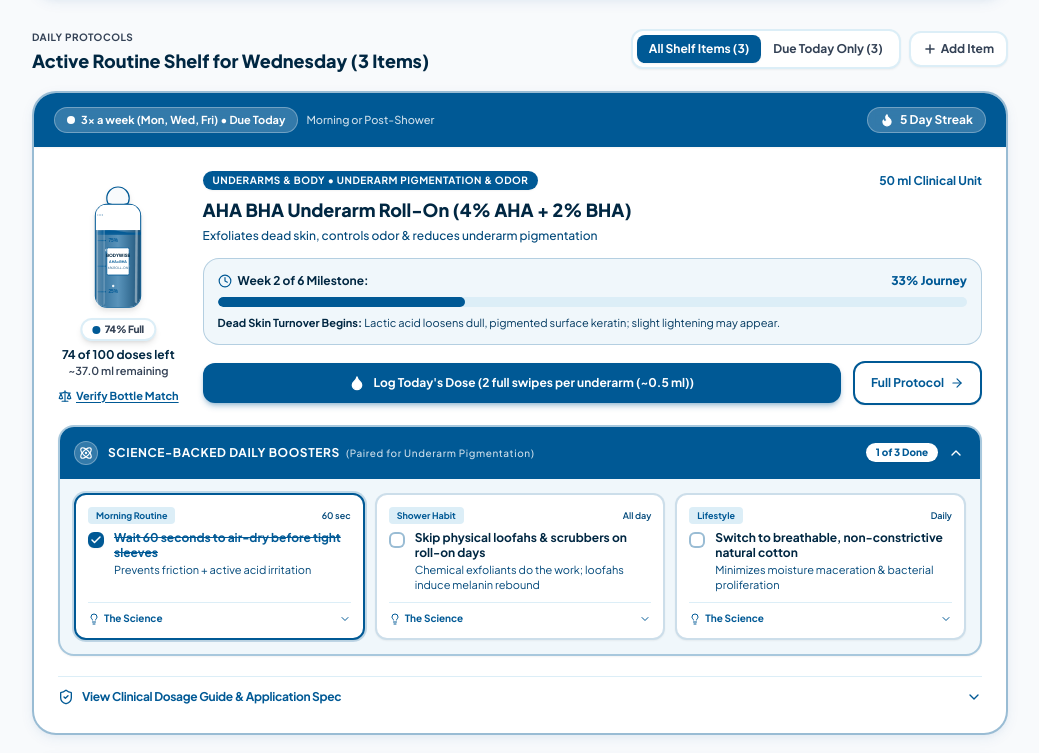
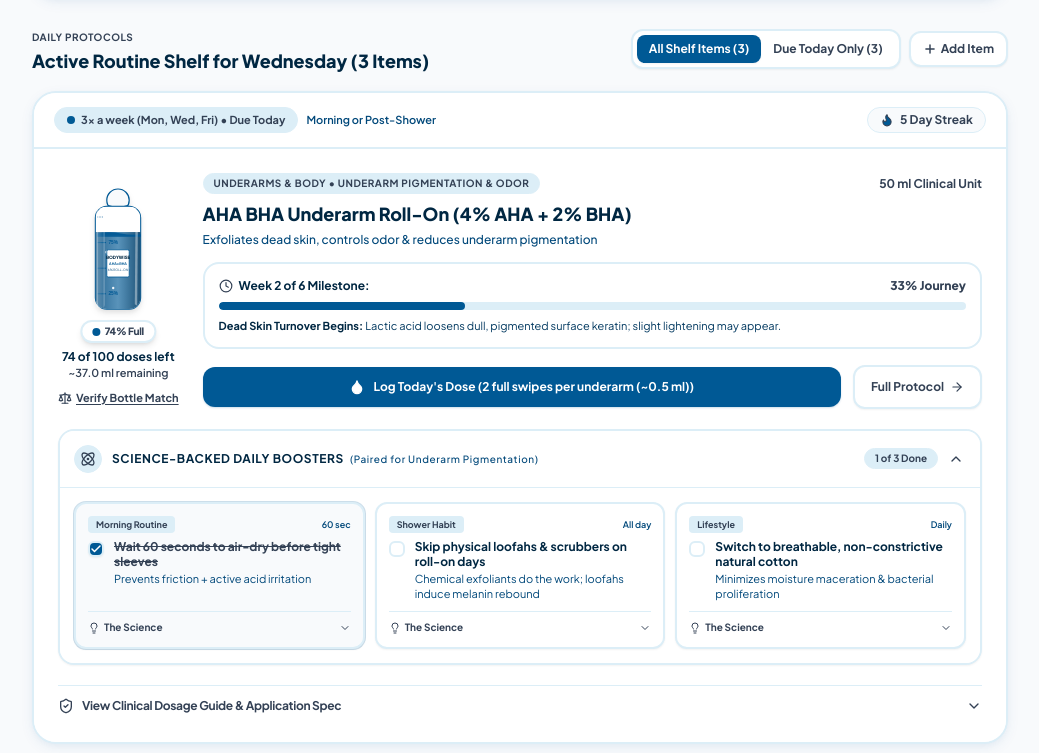
Before and after one commit to businessbyishita/BeBodywise-care-companion, a React (Vite) app: page / in a window 1280 px wide. Shown: the part 630-1383 px from the top of the page, without its empty margins (120-1159 px from the left). Built offline with nearby package versions, Linux system fonts and the light colour scheme.

Commit message:
Update ProductCard.jsx

```diff
--- a/src/components/ProductCard.jsx
+++ b/src/components/ProductCard.jsx
@@ -58,23 +58,23 @@ export default function ProductCard({
     setExpandedScienceHabitId(prev => prev === habitId ? null : habitId);
   };
 
-  // Status badge calculation for top brand strip
+  // Status badge calculation for top strip (clean white background with blue accents)
   let statusBadge = {
     text: 'Due Today',
-    bg: 'bg-white/20 text-white border-white/30',
-    dot: 'bg-white animate-pulse'
+    bg: 'bg-[#DCEEF7] text-[#334155] border-[#DCEEF7]',
+    dot: 'bg-[#005995] animate-pulse'
   };
 
   if (isLoggedToday) {
     statusBadge = {
       text: 'Completed Today ✓',
-      bg: 'bg-white text-[#005995] border-white font-extrabold',
-      dot: 'bg-[#005995]'
+      bg: 'bg-[#005995] text-white border-[#DCEEF7] font-extrabold',
+      dot: 'bg-white'
     };
   } else if (!isScheduledToday) {
     statusBadge = {
       text: 'Rest Day (Off Today)',
-      bg: 'bg-white/15 text-white border-white/30 font-bold',
+      bg: 'bg-[#F8FAFC] text-[#00487A] border-[#DCEEF7] font-bold',
       dot: 'bg-[#BDE0F1]'
     };
   }
@@ -86,36 +86,34 @@ export default function ProductCard({
   return (
     <div className={`rounded-3xl border-2 transition-all duration-300 bg-white shadow-warm hover:shadow-warm-lg overflow-hidden ${
       isLoggedToday
-        ? 'border-[#005995] ring-2 ring-[#005995]/20'
+        ? 'border-[#DCEEF7] ring-2 ring-[#005995]/20'
         : isScheduledToday
-        ? 'border-[#005995]/40 hover:border-[#005995]'
-        : 'border-dashed border-[#005995]/30 bg-[#F0F7FB]/40'
+        ? 'border-[#DCEEF7] hover:border-[#DCEEF7]'
+        : 'border-dashed border-[#DCEEF7] bg-white'
     }`}>
-      {/* Top Banner Bar in Rich Brand #005995 */}
-      <div className={`px-5 py-3.5 text-white flex flex-wrap items-center justify-between gap-2 shadow-sm ${
-        isScheduledToday ? 'bg-[#005995]' : 'bg-[#00487A]'
-      }`}>
+      {/* Top Banner Bar in Crisp White with Blue Typography & Badges */}
+      <div className="px-5 py-3.5 bg-white border-b-2 border-[#DCEEF7] flex flex-wrap items-center justify-between gap-2">
         <div className="flex items-center gap-2">
           {/* Target Frequency Badge */}
-          <span className={`inline-flex items-center gap-1.5 px-3 py-1 rounded-full text-[11px] font-bold border backdrop-blur-sm ${statusBadge.bg}`}>
+          <span className={`inline-flex items-center gap-1.5 px-3 py-1 rounded-full text-[11px] font-bold border ${statusBadge.bg}`}>
             <span className={`w-2 h-2 rounded-full ${statusBadge.dot}`} />
             {product.frequencyLabel} • {statusBadge.text}
           </span>
 
-          <span className="text-[11px] font-medium text-white/80 hidden sm:inline-block">
+          <span className="text-[11px] font-semibold text-[#00487A] hidden sm:inline-block">
             {product.timeOfDay}
           </span>
         </div>
 
-        {/* Streak Counter */}
-        <div className="flex items-center gap-1.5 px-3 py-1 rounded-full bg-white/20 text-white text-xs font-bold border border-white/30 backdrop-blur-sm">
-          <Flame className="w-3.5 h-3.5 fill-white text-white" />
+        {/* Streak Counter in White with Blue Text */}
+        <div className="flex items-center gap-1.5 px-3 py-1 rounded-full bg-[#F8FAFC] text-[#334155] text-xs font-bold border border-[#DCEEF7]">
+          <Flame className="w-3.5 h-3.5 fill-[#005995] text-[#334155]" />
           <span>{product.streakDays} Day Streak</span>
         </div>
       </div>
 
       {/* Main Card Body */}
-      <div className="p-5 sm:p-6 space-y-5">
+      <div className="p-5 sm:p-6 space-y-5 bg-white">
         {/* Upper Section: Product + Bottle + Dosage Action */}
         <div className="flex flex-col sm:flex-row items-center sm:items-start gap-6">
           {/* Interactive Bottle Level SVG */}
@@ -136,7 +134,7 @@ export default function ProductCard({
             <button
               type="button"
               onClick={() => onOpenMatchCheck(product)}
-              className="mt-2 text-[11px] font-bold text-[#005995] hover:text-[#00385F] flex items-center gap-1 underline underline-offset-2 transition-colors"
+              className="mt-2 text-[11px] font-bold text-[#334155] hover:text-[#00385F] flex items-center gap-1 underline underline-offset-2 transition-colors"
             >
               <Scale className="w-3.5 h-3.5" />
               <span>Verify Bottle Match</span>
@@ -147,10 +145,10 @@ export default function ProductCard({
           <div className="flex-1 space-y-3 w-full">
             <div>
               <div className="flex items-center justify-between">
-                <span className="text-[10px] font-bold tracking-wider uppercase px-2.5 py-0.5 rounded-full bg-[#005995] text-white shadow-sm">
+                <span className="text-[10px] font-bold tracking-wider uppercase px-2.5 py-0.5 rounded-full bg-[#DCEEF7] text-[#334155] border border-[#DCEEF7]">
                   {product.category} • {product.concern}
                 </span>
-                <span className="text-xs font-bold text-[#005995]">
+                <span className="text-xs font-bold text-[#334155]">
                   {product.totalVolumeMl} ml Clinical Unit
                 </span>
               </div>
@@ -165,40 +163,40 @@ export default function ProductCard({
 
             {/* If Today is a Rest Day: Prominently Highlight Rest Status! */}
             {!isScheduledToday && (
-              <div className="p-3.5 rounded-2xl bg-[#DCEEF7]/80 border-2 border-[#005995]/40 flex items-start gap-3 shadow-sm animate-fade-in">
-                <div className="w-7 h-7 rounded-full bg-[#005995] text-white flex items-center justify-center flex-shrink-0 mt-0.5 shadow-sm">
-                  <Coffee className="w-4 h-4" />
+              <div className="p-3.5 rounded-2xl bg-white border-2 border-[#DCEEF7] flex items-start gap-3 shadow-sm animate-fade-in">
+                <div className="w-7 h-7 rounded-full bg-[#DCEEF7] text-[#334155] flex items-center justify-center flex-shrink-0 mt-0.5 border border-[#DCEEF7]">
+                  <Coffee className="w-4 h-4 text-[#334155]" />
                 </div>
                 <div>
                   <div className="flex items-center gap-2">
                     <span className="text-xs font-extrabold text-[#002742]">
                       Rest & Barrier Recovery Day
                     </span>
-                    <span className="text-[10px] font-black px-2 py-0.5 rounded-full bg-[#005995] text-white">
+                    <span className="text-[10px] font-bold px-2 py-0.5 rounded-full bg-[#DCEEF7] text-[#334155] border border-[#DCEEF7]">
                       Off Today
                     </span>
                   </div>
-                  <p className="text-[11px] text-[#00487A] mt-0.5 leading-snug">
+                  <p className="text-[11px] text-[#00487A] mt-0.5 leading-snug font-medium">
                     This clinical formula is prescribed <strong>{product.frequencyLabel}</strong>. Today is a scheduled rest day to prevent micro-irritation and let your active cellular renewal stabilize.
                   </p>
                 </div>
               </div>
             )}
 
-            {/* Expected Results Timeline Milestone in #005995 tint */}
-            <div className="p-3.5 rounded-2xl bg-[#F0F7FB] border border-[#005995]/25 space-y-2">
+            {/* Expected Results Timeline Milestone in White with Blue Accents */}
+            <div className="p-3.5 rounded-2xl bg-white border-2 border-[#DCEEF7] space-y-2">
               <div className="flex items-center justify-between text-xs">
                 <span className="font-bold text-[#002742] flex items-center gap-1.5">
-                  <Clock className="w-3.5 h-3.5 text-[#005995]" />
+                  <Clock className="w-3.5 h-3.5 text-[#334155]" />
                   <span>Week {product.currentWeek} of {product.cycleWeeksTotal} Milestone:</span>
                 </span>
-                <span className="font-extrabold text-[#005995]">
+                <span className="font-extrabold text-[#334155]">
                   {progressPercent}% Journey
                 </span>
               </div>
 
               {/* Progress Bar in #005995 */}
-              <div className="w-full h-2.5 rounded-full bg-[#DCEEF7] overflow-hidden">
+              <div className="w-full h-2 rounded-full bg-[#DCEEF7] overflow-hidden">
                 <div
                   className="h-full rounded-full bg-[#005995] transition-all duration-500"
                   style={{ width: `${progressPercent}%` }}
@@ -217,17 +215,17 @@ export default function ProductCard({
                 type="button"
                 onClick={handleLogClick}
                 disabled={isLoggedToday}
-                className={`flex-1 py-3 px-4 rounded-xl text-xs font-bold flex items-center justify-center gap-2 shadow-md transition-all duration-200 active:scale-95 ${
+                className={`flex-1 py-3 px-4 rounded-xl text-xs font-bold flex items-center justify-center gap-2 shadow-sm transition-all duration-200 active:scale-95 ${
                   isLoggedToday
-                    ? 'bg-[#005995] text-white border-2 border-[#00487A] cursor-default'
+                    ? 'bg-white text-[#334155] border-2 border-[#DCEEF7] font-extrabold cursor-default'
                     : isScheduledToday
-                    ? 'bg-[#005995] text-white hover:bg-[#00487A] shadow-[#005995]/30'
-                    : 'bg-[#DCEEF7] text-[#005995] border-2 border-[#005995] hover:bg-[#005995] hover:text-white'
+                    ? 'bg-[#005995] text-white hover:bg-[#00487A] shadow-md shadow-[#005995]/20'
+                    : 'bg-white text-[#334155] border-2 border-[#DCEEF7] hover:bg-[#F8FAFC]'
                 }`}
               >
                 {isLoggedToday ? (
                   <>
-                    <CheckCircle2 className="w-4 h-4 text-white" />
+                    <CheckCircle2 className="w-4 h-4 text-[#334155]" />
                     <span>Dose Logged for Today ({product.doseDescription})</span>
                   </>
                 ) : isScheduledToday ? (
@@ -237,7 +235,7 @@ export default function ProductCard({
                   </>
                 ) : (
                   <>
-                    <Coffee className="w-4 h-4" />
+                    <Coffee className="w-4 h-4 text-[#334155]" />
                     <span>Rest Day — No Dose Needed Today (Log Extra if Applied)</span>
                   </>
                 )}
@@ -246,32 +244,32 @@ export default function ProductCard({
               <button
                 type="button"
                 onClick={() => onOpenDetailModal(product)}
-                className="py-3 px-4 rounded-xl text-xs font-bold text-[#005995] bg-white hover:bg-[#F0F7FB] border-2 border-[#005995] flex items-center justify-center gap-1.5 transition-colors shadow-sm"
+                className="py-3 px-4 rounded-xl text-xs font-bold text-[#334155] bg-white hover:bg-[#F8FAFC] border-2 border-[#DCEEF7] hover:border-[#DCEEF7] flex items-center justify-center gap-1.5 transition-colors shadow-sm"
                 title="View full clinical study & week-by-week timeline"
               >
                 <span>Full Protocol</span>
-                <ArrowRight className="w-3.5 h-3.5 text-[#005995]" />
+                <ArrowRight className="w-3.5 h-3.5 text-[#334155]" />
               </button>
             </div>
           </div>
         </div>
 
-        {/* ================= EMBEDDED SCIENCE-BACKED DAILY BOOSTERS AS A DROPDOWN IN #005995 ================= */}
+        {/* ================= EMBEDDED SCIENCE-BACKED DAILY BOOSTERS AS A WHITE DROPDOWN ================= */}
         {productHabits.length > 0 && (
-          <div className="rounded-2xl border-2 border-[#005995]/30 bg-[#F0F7FB] overflow-hidden transition-all shadow-sm">
-            {/* Clickable Dropdown Trigger Header with Rich #005995 Styling */}
+          <div className="rounded-2xl border-2 border-[#DCEEF7] bg-white overflow-hidden transition-all shadow-sm">
+            {/* Clickable Dropdown Trigger in White with Blue Text */}
             <div
-              className="p-3.5 bg-[#005995] text-white flex items-center justify-between cursor-pointer select-none hover:bg-[#00487A] transition-colors"
+              className="p-3.5 bg-white text-[#334155] flex items-center justify-between cursor-pointer select-none hover:bg-[#F8FAFC] transition-colors border-b border-[#DCEEF7]"
               onClick={() => setBoostersOpen(!boostersOpen)}
             >
               <div className="flex items-center gap-2.5">
-                <div className="w-6 h-6 rounded-full bg-white/20 flex items-center justify-center text-white border border-white/30">
-                  <Atom className="w-3.5 h-3.5" />
+                <div className="w-7 h-7 rounded-full bg-[#DCEEF7] flex items-center justify-center text-[#334155] border border-[#DCEEF7]">
+                  <Atom className="w-4 h-4 text-[#334155]" />
                 </div>
                 <div>
-                  <h4 className="text-xs font-bold text-white uppercase tracking-wider flex items-center gap-1.5">
+                  <h4 className="text-xs font-bold text-[#002742] uppercase tracking-wider flex items-center gap-1.5">
                     <span>Science-Backed Daily Boosters</span>
-                    <span className="text-[10px] font-medium text-white/80 normal-case hidden sm:inline">
+                    <span className="text-[10px] font-medium text-[#00487A] normal-case hidden sm:inline">
                       (Paired for {product.concern.split('&')[0].trim()})
                     </span>
                   </h4>
@@ -279,14 +277,14 @@ export default function ProductCard({
               </div>
 
               <div className="flex items-center gap-2">
-                {/* Progress counter badge */}
-                <span className="px-2.5 py-0.5 rounded-full text-[10px] font-extrabold bg-white text-[#005995] shadow-sm">
+                {/* Progress counter badge in White with Blue Text */}
+                <span className="px-2.5 py-0.5 rounded-full text-[10px] font-bold bg-[#DCEEF7] text-[#334155] border border-[#DCEEF7]">
                   {completedHabitsForProduct} of {productHabits.length} Done
                 </span>
 
                 <button
                   type="button"
-                  className="text-white p-0.5 rounded hover:bg-white/10 transition-colors"
+                  className="text-[#334155] p-0.5 rounded hover:bg-[#DCEEF7] transition-colors"
                   aria-label="Toggle boosters dropdown"
                 >
                   {boostersOpen ? <ChevronUp className="w-4 h-4" /> : <ChevronDown className="w-4 h-4" />}
@@ -296,7 +294,7 @@ export default function ProductCard({
 
             {/* Dropdown Collapsible Content */}
             {boostersOpen && (
-              <div className="p-3.5 space-y-2.5 animate-fade-in">
+              <div className="p-3.5 space-y-2.5 animate-fade-in bg-white">
                 <div className="grid grid-cols-1 md:grid-cols-2 lg:grid-cols-3 gap-2.5">
                   {productHabits.map((habit) => {
                     const isChecked = !!checkedHabits[habit.id];
@@ -307,14 +305,14 @@ export default function ProductCard({
                         key={habit.id}
                         className={`p-3 rounded-xl border-2 transition-all duration-200 flex flex-col justify-between ${
                           isChecked
-                            ? 'bg-white border-[#005995] ring-2 ring-[#005995]/20 shadow-sm'
-                            : 'bg-white border-[#005995]/20 hover:border-[#005995]/40 shadow-sm'
+                            ? 'bg-[#F8FAFC] border-[#DCEEF7] ring-1 ring-[#005995]/20 shadow-sm'
+                            : 'bg-white border-[#DCEEF7] hover:border-[#DCEEF7] shadow-sm'
                         }`}
                       >
                         <div>
                           {/* Top Action Tag */}
                           <div className="flex items-center justify-between text-[9px] mb-1.5">
-                            <span className="font-bold px-2 py-0.5 rounded bg-[#DCEEF7] text-[#005995]">
+                            <span className="font-bold px-2 py-0.5 rounded bg-[#DCEEF7] text-[#334155]">
                               {habit.actionType}
                             </span>
                             <span className="font-semibold text-[#00487A]">{habit.duration}</span>
@@ -331,8 +329,8 @@ export default function ProductCard({
                             <div
                               className={`w-4 h-4 rounded-md border-2 flex items-center justify-center flex-shrink-0 mt-0.5 transition-all ${
                                 isChecked
-                                  ? 'bg-[#005995] border-[#005995] text-white shadow-sm'
-                                  : 'border-[#005995]/40 bg-white group-hover:border-[#005995]'
+                                  ? 'bg-[#005995] border-[#DCEEF7] text-white shadow-sm'
+                                  : 'border-[#DCEEF7] bg-white group-hover:border-[#DCEEF7]'
                               }`}
                             >
                               {isChecked && <Check className="w-3 h-3 stroke-[3]" />}
@@ -340,7 +338,7 @@ export default function ProductCard({
 
                             <div className="flex-1">
                               <p className={`text-xs font-bold leading-tight transition-colors ${
-                                isChecked ? 'text-[#005995] line-through' : 'text-[#002742]'
+                                isChecked ? 'text-[#334155] line-through' : 'text-[#002742]'
                               }`}>
                                 {habit.title}
                               </p>
@@ -351,22 +349,22 @@ export default function ProductCard({
                           </label>
                         </div>
 
-                        {/* Expandable "The Science" dropdown in #005995 */}
+                        {/* Expandable "The Science" dropdown */}
                         <div className="mt-2.5 pt-2 border-t border-[#DCEEF7]">
                           <button
                             type="button"
                             onClick={() => toggleScienceExplanation(habit.id)}
-                            className="flex items-center justify-between w-full text-[10px] font-bold text-[#005995] hover:text-[#00385F] transition-colors"
+                            className="flex items-center justify-between w-full text-[10px] font-bold text-[#334155] hover:text-[#00385F] transition-colors"
                           >
                             <span className="flex items-center gap-1">
-                              <Lightbulb className="w-3 h-3 text-[#005995]" />
+                              <Lightbulb className="w-3 h-3 text-[#334155]" />
                               <span>The Science</span>
                             </span>
                             {isScienceOpen ? <ChevronUp className="w-3 h-3" /> : <ChevronDown className="w-3 h-3" />}
                           </button>
 
                           {isScienceOpen && (
-                            <div className="mt-1.5 p-2.5 rounded-lg bg-[#F0F7FB] border border-[#005995]/25 text-[10px] text-[#00385F] leading-relaxed animate-fade-in">
+                            <div className="mt-1.5 p-2.5 rounded-lg bg-[#F8FAFC] border border-[#DCEEF7] text-[10px] text-[#00385F] leading-relaxed animate-fade-in">
                               {habit.science}
                             </div>
                           )}
@@ -383,16 +381,16 @@ export default function ProductCard({
         {/* Collapsible Dosage & Why Rationing Fails Guide */}
         <div className="pt-2 border-t border-[#DCEEF7]">
           <div
-            className="flex items-center justify-between cursor-pointer select-none py-1 text-[#005995] hover:text-[#00385F]"
+            className="flex items-center justify-between cursor-pointer select-none py-1 text-[#334155] hover:text-[#00385F]"
             onClick={() => setExpandedDosage(!expandedDosage)}
           >
             <div className="flex items-center gap-2">
-              <ShieldCheck className="w-4 h-4 text-[#005995]" />
+              <ShieldCheck className="w-4 h-4 text-[#334155]" />
               <span className="text-xs font-bold tracking-tight">
                 {expandedDosage ? 'Hide Clinical Dosage & Rationing Guide' : 'View Clinical Dosage Guide & Application Spec'}
               </span>
             </div>
-            <button type="button" className="text-[#005995]">
+            <button type="button" className="text-[#334155]">
               {expandedDosage ? <ChevronUp className="w-4 h-4" /> : <ChevronDown className="w-4 h-4" />}
             </button>
           </div>
```
